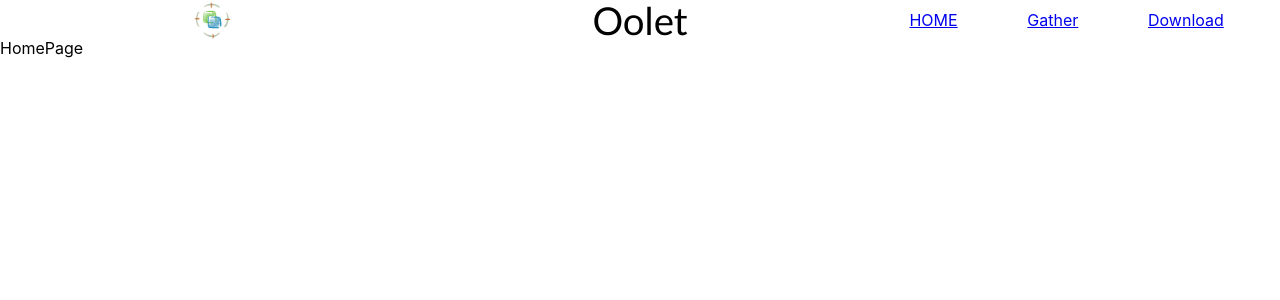
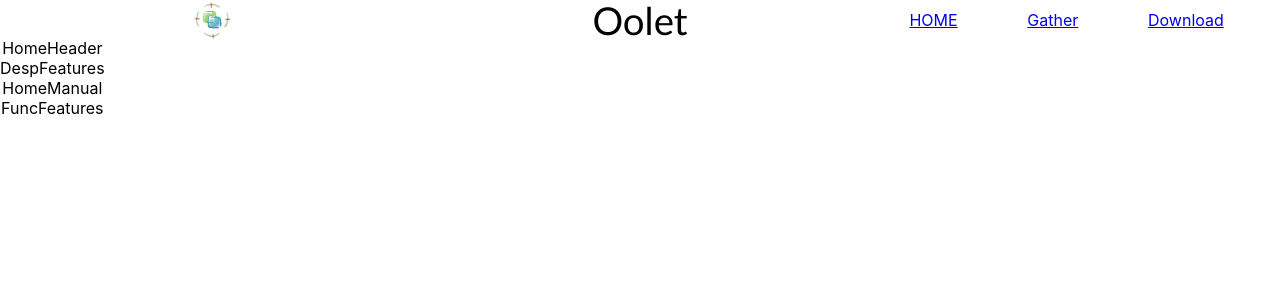
Before and after one commit to TimeFur/Oolet, a React (Create React App) app: page / in a window 1280 px wide. Shown: the top 300 px of the page. Built offline with nearby package versions, Linux system fonts and the light colour scheme.

Commit message:
Create Home sub-components
1. Add Header, Features, Manual and FunctionFeatures.

```diff
--- /dev/null
+++ b/src/components/HomeComponents/DespFeatures.js
@@ -0,0 +1,11 @@
+import React, { Component } from 'react'
+
+export default class DespFeatures extends Component {
+    render() {
+        return (
+            <div>
+                DespFeatures
+            </div>
+        )
+    }
+}
--- /dev/null
+++ b/src/components/HomeComponents/FuncFeatures.js
@@ -0,0 +1,11 @@
+import React, { Component } from 'react'
+
+export default class FuncFeatures extends Component {
+    render() {
+        return (
+            <div>
+                FuncFeatures
+            </div>
+        )
+    }
+}
--- /dev/null
+++ b/src/components/HomeComponents/HomeHeader.js
@@ -0,0 +1,11 @@
+import React, { Component } from 'react'
+
+export default class HomeHeader extends Component {
+    render() {
+        return (
+            <div>
+                HomeHeader
+            </div>
+        )
+    }
+}
--- /dev/null
+++ b/src/components/HomeComponents/HomeManual.js
@@ -0,0 +1,11 @@
+import React, { Component } from 'react'
+
+export default class HomeManual extends Component {
+    render() {
+        return (
+            <div>
+                HomeManual
+            </div>
+        )
+    }
+}
--- a/src/components/HomePage.js
+++ b/src/components/HomePage.js
@@ -1,11 +1,21 @@
 import React, { Component } from 'react'
+import styles from "./HomePage.module.css"
+
+// sub-components
+import HomeHeader from "./HomeComponents/HomeHeader"
+import DespFeatures from "./HomeComponents/DespFeatures"
+import FuncFeatures from "./HomeComponents/FuncFeatures"
+import HomeManual from "./HomeComponents/HomeManual"
 
 export default class HomePage extends Component {
 
     render() {
         return (
-            <div>
-                HomePage
+            <div className={styles.container}>
+                <HomeHeader />
+                <DespFeatures />
+                <HomeManual />
+                <FuncFeatures />
             </div>
         )
     }
```
Also changed, not shown: src/components/HomeComponents/DespFeatures.module.css (added), src/components/HomeComponents/FuncFeatures.module.css (added), src/components/HomeComponents/HomeHeader.module.css (added), src/components/HomeComponents/HomeManual.module.css (added).
